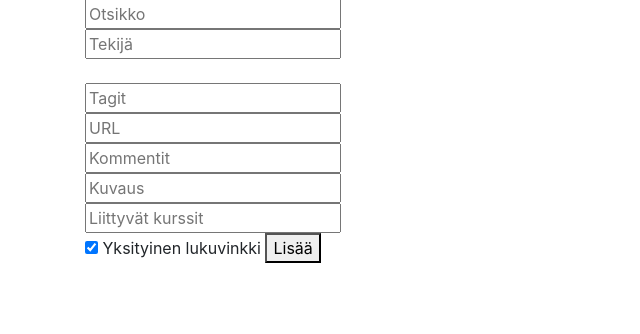
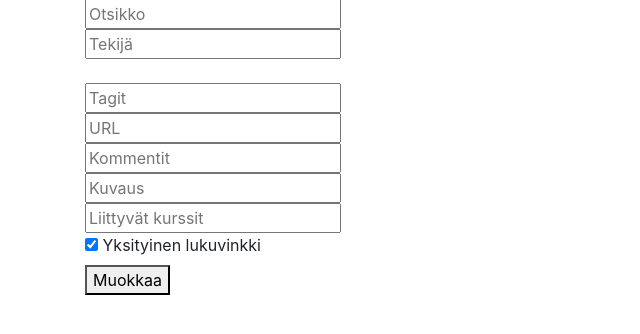
Before and after one commit to taapp/ohtu-lukuvinkkikirjasto, a Flask app: a page that uses src/templates/modify_subject.html in a window 1280 px wide. Shown: the part 121-455 px from the top of the page, without its empty margins (0-640 px from the left). Run offline with Flask 2, Linux system fonts and the light colour scheme; the visitor is signed in with stand-in values (Sample User, id 1); some libraries are stand-ins or nearby versions.

Commit message:
listanäkymään nappi vinkin muokkaukseen, muokkausta siistitty

```diff
--- a/src/templates/list.html
+++ b/src/templates/list.html
@@ -38,6 +38,9 @@
              <td>{{lukuvinkki.kommentti}}</td>
              <td>{{lukuvinkki.kuvaus}}</td>
              <td>{{lukuvinkki.kurssit}}</td>
+             <td>
+               <li><a href="{{ url_for('render_modify_subject', subject_name=lukuvinkki.otsikko) }}">Muokkaa lukuvinkkiä</a>
+             </td>
           </tr>
         {% endfor %}
         <ul>
--- a/src/templates/modify_subject.html
+++ b/src/templates/modify_subject.html
@@ -31,9 +31,11 @@
          <input type="checkbox" id="yksityinen" name="yksityinen"
                  checked>
           <label for="yksityinen">Yksityinen lukuvinkki</label>
+          <div>
          <button>
-            Lisää
+            Muokkaa
           </button>
+        </div>
       </form>
       {% if error %}
         <p class="error"><strong>Virhe:</strong> {{ error }}
```
